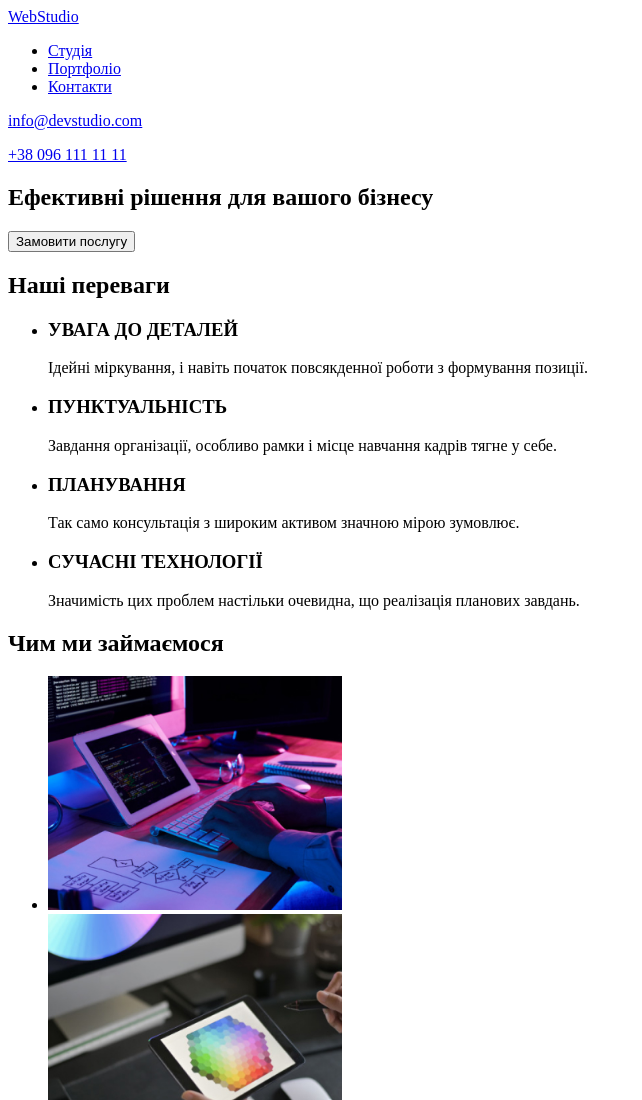
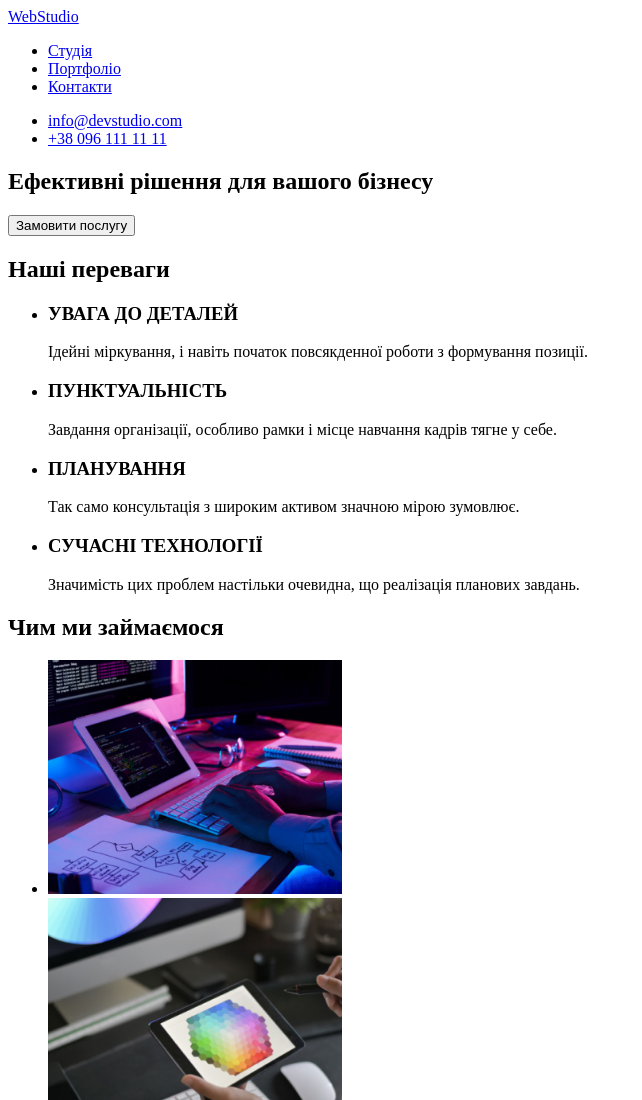
Before and after one commit to arabilona/homework-1, a plain HTML site: page index.html in a window 1280 px wide. Shown: the top 1100 px of the page, without its empty margins (0-642 px from the left). Drawn offline with Linux system fonts and the light colour scheme.

Commit message:
Змінено оформлення header

```diff
--- a/index.html
+++ b/index.html
@@ -22,12 +22,14 @@
           </li>
         </ul>
       </nav>
-      <p>
-        <a href="mailto:info@devstudio.com">info@devstudio.com</a>
-      </p>
-      <p>
-        <a href="tel:+380961111111">+38 096 111 11 11</a>
-      </p>
+      <ul>
+        <li>
+          <a href="mailto:info@devstudio.com">info@devstudio.com</a>
+        </li>
+        <li>
+          <a href="tel:+380961111111">+38 096 111 11 11</a>
+        </li>
+      </ul>
     </header>
     <main>
       <section>
```
